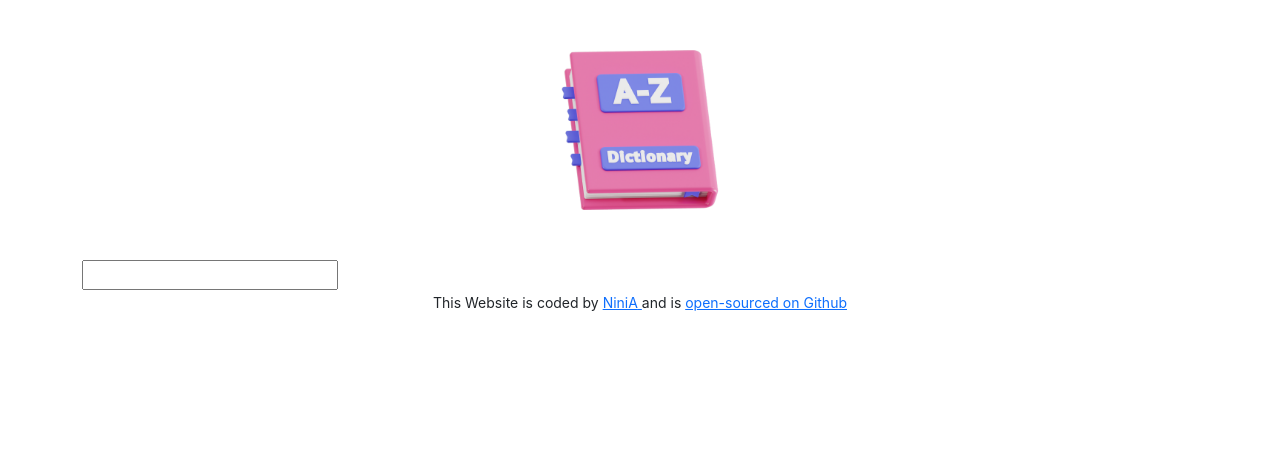
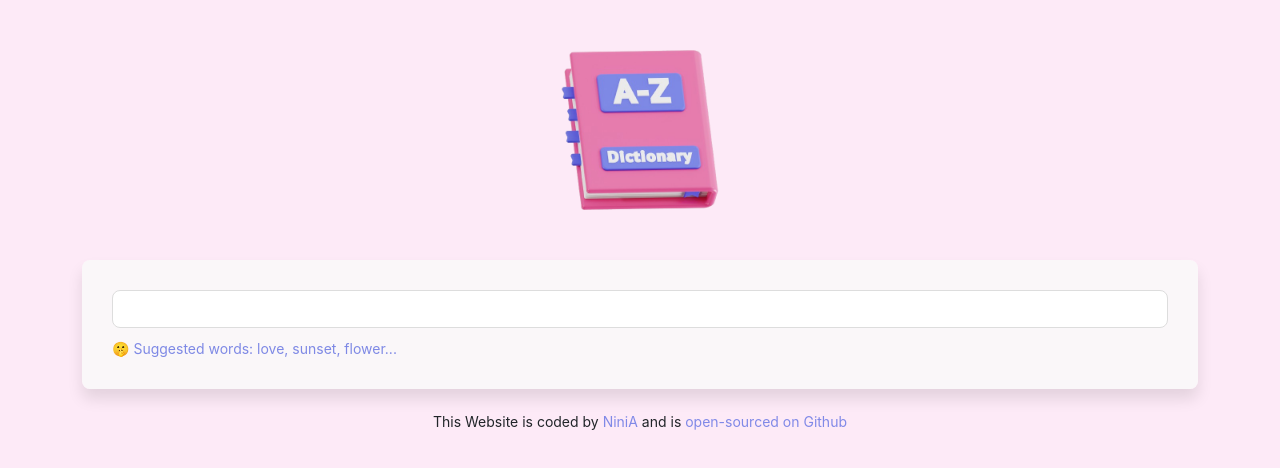
Before and after one commit to niniantadze/final-project-react-dictionary-by-ninia, a React (Create React App) app: page / in a window 1280 px wide. Shown: the top 468 px of the page. Built offline with nearby package versions, Linux system fonts and the light colour scheme; no server answers.

Commit message:
created new state loaded and added default word for dictionary

```diff
--- a/src/App.css
+++ b/src/App.css
@@ -1,3 +1,15 @@
+body {
+  background: rgba(251, 204, 235, 0.4);
+}
+a {
+  color: #8089e7;
+  text-decoration: none;
+  transition: all 150ms ease-in-out;
+}
+a:hover {
+  text-decoration: underline;
+  font-size: larger;
+}
 .App-header {
   margin: 30px 0;
 }
--- a/src/App.js
+++ b/src/App.js
@@ -1,6 +1,6 @@
 import React from "react";
 import "./App.css";
-import logo from "./logo.png";
+import logo from "./logo1.png";
 import Dictionary from "./Dictionary";
 export default function App() {
   return (
@@ -10,7 +10,7 @@
           <img src={logo} className="App-logo img-fluid" alt="logo" />
         </header>
         <main>
-          <Dictionary />
+          <Dictionary defaultKeyword="Star" />
         </main>
 
         <footer className="text-center">
--- a/src/Dictionary.css
+++ b/src/Dictionary.css
@@ -0,0 +1,21 @@
+.Dictionary section {
+  background: rgba(251, 250, 251, 0.8);
+  padding: 30px;
+  border-radius: 8px;
+  box-shadow: 0px 10px 15px rgba(0, 0, 0, 0.1);
+  margin: 20px 0;
+}
+
+.Dictionary input {
+  width: 100%;
+  padding: 6px 10px;
+  border: 1px solid #ddd;
+  color: #333;
+  border-radius: 8px;
+}
+
+.Dictionary .hint {
+  font-size: 14px;
+  margin-top: 10px;
+  color: #7e89e5;
+}
--- a/src/Dictionary.js
+++ b/src/Dictionary.js
@@ -3,31 +3,51 @@
 import axios from "axios";
 import Results from "./Results";
 
-export default function Dictionary() {
-  let [keyword, setKeyword] = useState("");
+export default function Dictionary(props) {
+  let [keyword, setKeyword] = useState(props.defaultKeyword);
   let [results, setResults] = useState(null);
+  let [loaded, setLoaded] = useState(false);
 
   function handleResponse(response) {
     setResults(response.data);
   }
 
-  function search(event) {
-    event.preventDefault();
+  function search() {
     let apiKey = "fcec8ad3dft937afe4da000c469b9obf";
     let apiUrl = `https://api.shecodes.io/dictionary/v1/define?word=${keyword}&key=${apiKey}`;
     axios.get(apiUrl).then(handleResponse);
+  }
+
+  function handleSubmit(event) {
+    event.preventDefault();
+    search();
   }
   //https://www.shecodes.io/learn/apis/dictionary
   function handleKeywordChange(event) {
     setKeyword(event.target.value);
   }
 
+  function load() {
+    setLoaded(true);
+    search();
+  }
+
+  if (loaded) {
     return (
       <div className="Dictionary">
-      <form onSubmit={search}>
+        <section>
+          <form onSubmit={handleSubmit}>
             <input type="search" onChange={handleKeywordChange} />
           </form>
+          <div className="hint">
+            🤫 Suggested words: love, sunset, flower...
+          </div>
+        </section>
         <Results results={results} />
       </div>
     );
+  } else {
+    load();
+    return "Loading...";
   }
+}
--- a/src/Results.css
+++ b/src/Results.css
@@ -0,0 +1,5 @@
+.Results h1 {
+  font-size: 36px;
+  font-weight: bold;
+  line-height: 1.5;
+}
--- a/src/Results.js
+++ b/src/Results.js
@@ -6,13 +6,15 @@
   if (props.results) {
     return (
       <div className="Results">
-        <h1>{props.results.word}</h1>
-        <h4>{props.results.phonetic}</h4>
+        <section>
+          <h1>{props.results.word}</h1>
+          <h4>{props.results.phonetic}</h4>
+        </section>
         {props.results.meanings.map(function (meaning, index) {
           return (
-            <div key={index}>
+            <section key={index}>
               <Meaning meaning={meaning} />
-            </div>
+            </section>
           );
         })}
       </div>
--- a/src/index.css
+++ b/src/index.css
@@ -1,13 +1,11 @@
 body {
   margin: 0;
-  font-family: -apple-system, BlinkMacSystemFont, 'Segoe UI', 'Roboto', 'Oxygen',
-    'Ubuntu', 'Cantarell', 'Fira Sans', 'Droid Sans', 'Helvetica Neue',
+  font-family: -apple-system, BlinkMacSystemFont, "Segoe UI", "Roboto", "Oxygen",
+    "Ubuntu", "Cantarell", "Fira Sans", "Droid Sans", "Helvetica Neue",
     sans-serif;
-  -webkit-font-smoothing: antialiased;
-  -moz-osx-font-smoothing: grayscale;
 }
 
 code {
-  font-family: source-code-pro, Menlo, Monaco, Consolas, 'Courier New',
+  font-family: source-code-pro, Menlo, Monaco, Consolas, "Courier New",
     monospace;
 }
```
Also changed, not shown: src/logo1.png (added). Lines whose indentation alone changed are shown as unchanged.
